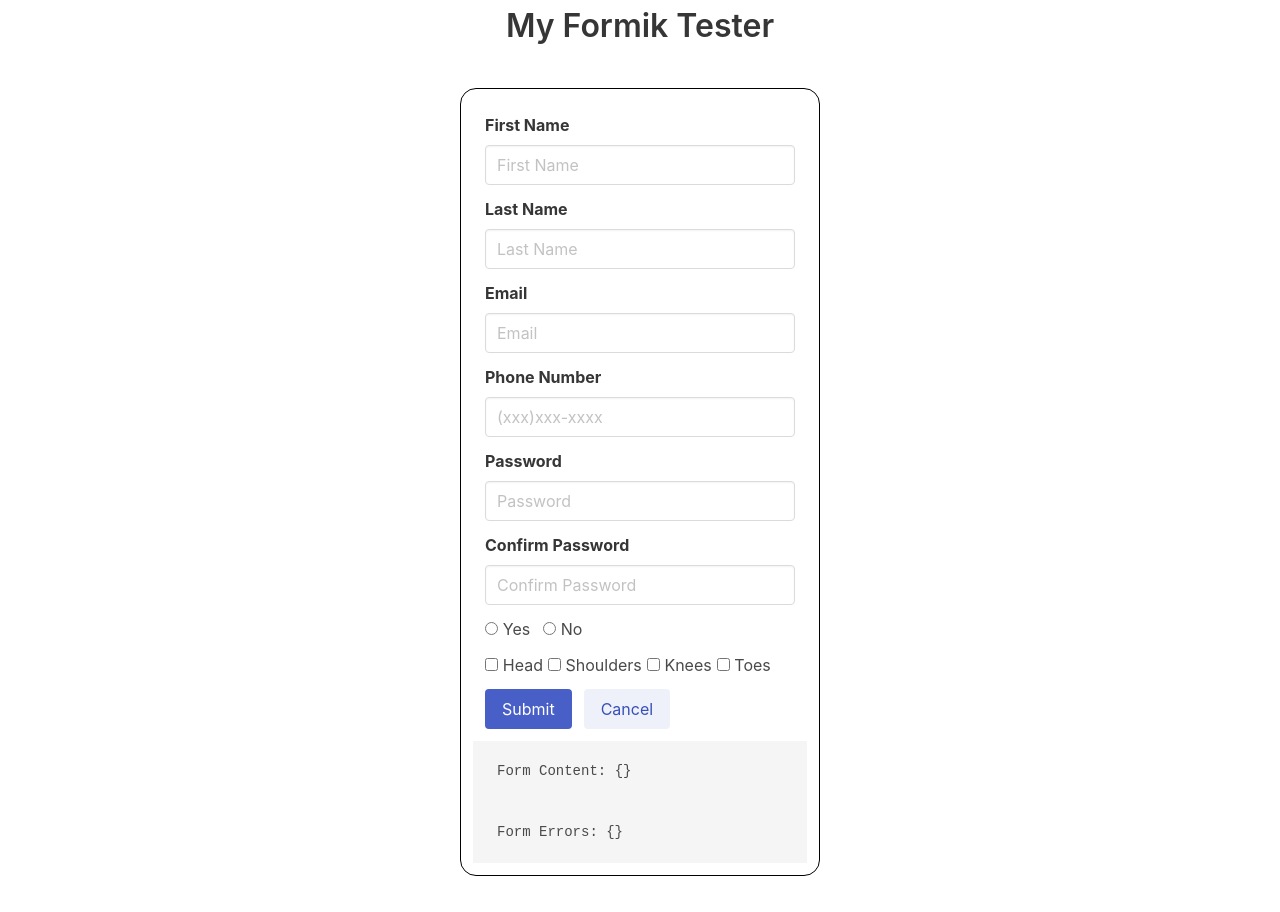
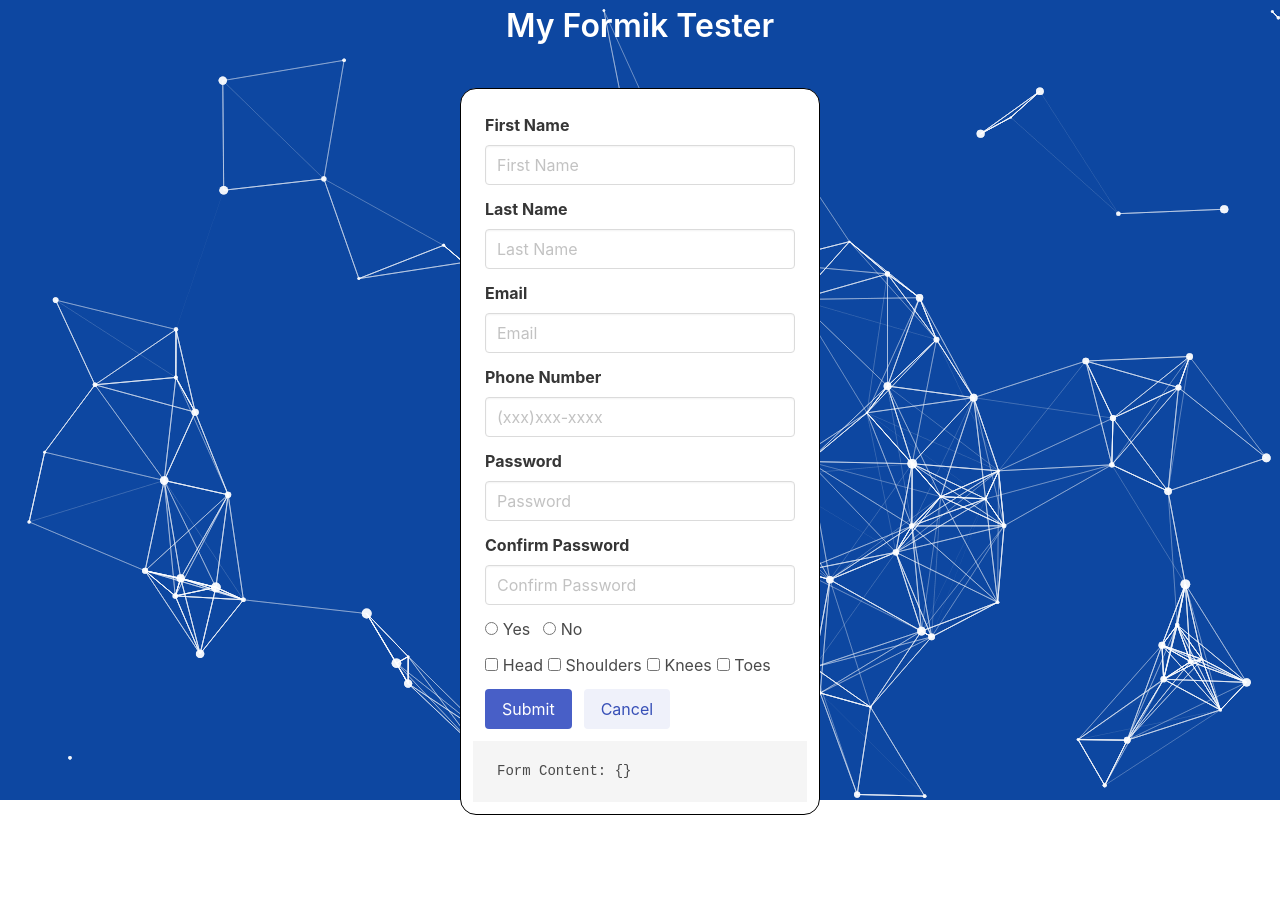
Before and after one commit to melvinalmonte/formik-tester, a React (Create React App) app: page / in a window 1280 px wide. After the commit the page ends 851 px from the top, so only its background shows below. Built offline with nearby package versions, Linux system fonts and the light colour scheme.

Commit message:
added particles to make it look pretty, why now?

```diff
--- a/package.json
+++ b/package.json
@@ -12,6 +12,7 @@
     "react": "^16.13.1",
     "react-dom": "^16.13.1",
     "react-scripts": "3.4.3",
+    "react-tsparticles": "^1.17.9",
     "yup": "^0.29.3"
   },
   "scripts": {
--- a/src/App.js
+++ b/src/App.js
@@ -5,13 +5,20 @@ import Input from "./components/form/Input";
 import Radio from "./components/form/Radio";
 import CheckBox from "./components/form/CheckBox";
 import Header from "./components/header/Header";
+import Particles from "react-tsparticles";
+import { particleConfig } from "./components/utils";
 
 export const App = () => {
   const [formPayload, setFormPayload] = React.useState({});
   const phoneRegExp = /^((\\+[1-9]{1,4}[ \\-]*)|(\\([0-9]{2,3}\\)[ \\-]*)|([0-9]{2,4})[ \\-]*)*?[0-9]{3,4}?[ \\-]*[0-9]{3,4}?$/;
 
   return (
-    <>
+    <div className="app">
+      <Particles
+        id="tsparticles"
+        canvasClassName="particle-canvas"
+        options={particleConfig}
+      />
       <Header />
       <div className="container signup-wrapper">
         <div className="columns is-centered" style={{ padding: "1rem" }}>
@@ -148,13 +155,12 @@ export const App = () => {
                   <pre>
                     Form Content: {JSON.stringify(formPayload, null, 2)}
                   </pre>
-                  <pre>Form Errors: {JSON.stringify(errors, null, 2)}</pre>
                 </Form>
               )}
             </Formik>
           </div>
         </div>
       </div>
-    </>
+    </div>
   );
 };
--- /dev/null
+++ b/src/components/utils.js
@@ -0,0 +1,78 @@
+export const particleConfig = {
+  background: {
+    color: {
+      value: "#0d47a1",
+    },
+  },
+  fpsLimit: 60,
+  interactivity: {
+    detectsOn: "canvas",
+    events: {
+      onClick: {
+        enable: true,
+        mode: "push",
+      },
+      onHover: {
+        enable: true,
+        mode: "repulse",
+      },
+      resize: true,
+    },
+    modes: {
+      bubble: {
+        distance: 400,
+        duration: 2,
+        opacity: 0.8,
+        size: 40,
+      },
+      push: {
+        quantity: 4,
+      },
+      repulse: {
+        distance: 200,
+        duration: 0.4,
+      },
+    },
+  },
+  particles: {
+    color: {
+      value: "#ffffff",
+    },
+    links: {
+      color: "#ffffff",
+      distance: 150,
+      enable: true,
+      opacity: 0.5,
+      width: 1,
+    },
+    collisions: {
+      enable: true,
+    },
+    move: {
+      direction: "none",
+      enable: true,
+      outMode: "bounce",
+      random: false,
+      speed: 6,
+      straight: false,
+    },
+    number: {
+      density: {
+        enable: true,
+        value_area: 800,
+      },
+      value: 80,
+    },
+    opacity: {
+      value: 0.5,
+    },
+    shape: {
+      type: "circle",
+    },
+    size: {
+      random: true,
+      value: 5,
+    },
+  },
+  detectRetina: true,
+};
--- a/src/styles.scss
+++ b/src/styles.scss
@@ -1,12 +1,29 @@
+div.app {
+  min-height: 100vh;
+}
+
+nav.navbar {
+  background-color: rgba(255, 255, 255, 0);
+}
+h1.title {
+  color: #ffffff;
+}
+
 div.signup-box {
   border: 1px #000000 solid;
+  background: #ffffff;
   border-radius: 1rem;
 }
 div.signup-wrapper {
   padding: 2rem;
 }
 
-span.radio-value, span.checkbox-value {
+span.radio-value,
+span.checkbox-value {
   padding: 0.3rem;
 }
+
+.particle-canvas {
+  position: absolute !important;
+}
 @import "~bulma/bulma";
```
Also changed, not shown: src/components/dist/utils.dev.js (added), 1 other file (tests, documents, lock files or other folders).
